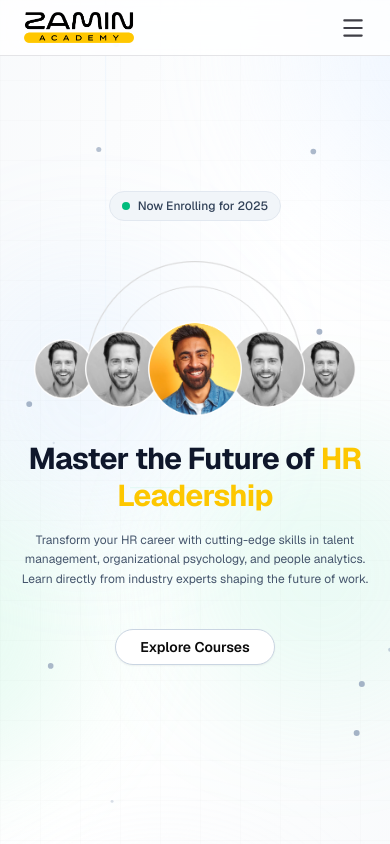
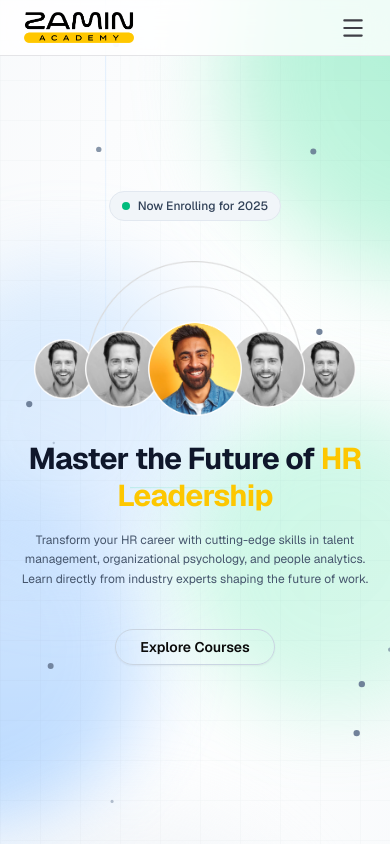
Before and after one commit to uztm/zaminacademy_front, a Next.js app: page / in a window 390 px wide. Shown: the top 844 px of the page. Built offline with nearby package versions, Linux system fonts and the light colour scheme.

Commit message:
Added more visibility to hreo blobs

```diff
--- a/app/page.tsx
+++ b/app/page.tsx
@@ -72,7 +72,7 @@ export default function Home() {
           >
             <Button
               variant="outline"
-              className="rounded-full px-6 sm:px-8 py-4 sm:py-6 text-sm sm:text-base font-semibold border-slate-300 hover:border-yellow-400 hover:bg-yellow-50 transition-colors"
+              className="rounded-full px-6 sm:px-8 py-4 sm:py-6 text-sm sm:text-base font-semibold border-slate-300 hover:border-yellow-400 bg-transparent hover:cursor-pointer transition-colors"
             >
               Explore Courses
             </Button>
--- a/components/animated-background.tsx
+++ b/components/animated-background.tsx
@@ -5,8 +5,9 @@ import { motion } from "framer-motion"
 export default function AnimatedBackground() {
   return (
     <div className="absolute inset-0 overflow-hidden">
+      {/* Blue blob */}
       <motion.div
-        className="absolute -top-40 -right-40 w-80 h-80 bg-gradient-to-br from-blue-200 to-blue-100 rounded-full blur-3xl opacity-30"
+        className="absolute -top-40 -right-40 w-96 h-96 bg-gradient-to-br from-emerald-400 to-emerald-200 rounded-full blur-2xl opacity-50"
         animate={{
           x: [0, 80, -40, 0],
           y: [0, 40, -60, 0],
@@ -20,8 +21,9 @@ export default function AnimatedBackground() {
         }}
       />
 
+      {/* Emerald blob */}
       <motion.div
-        className="absolute top-1/2 -left-40 w-80 h-80 bg-gradient-to-br from-emerald-200 to-emerald-100 rounded-full blur-3xl opacity-30"
+        className="absolute top-1/2 -left-40 w-96 h-96 bg-gradient-to-br from-blue-400 to-blue-200 rounded-full blur-2xl opacity-45"
         animate={{
           x: [0, -80, 40, 0],
           y: [0, -50, 70, 0],
@@ -35,8 +37,9 @@ export default function AnimatedBackground() {
         }}
       />
 
+      {/* Slate blob */}
       <motion.div
-        className="absolute -bottom-40 right-1/4 w-80 h-80 bg-gradient-to-br from-slate-200 to-slate-100 rounded-full blur-3xl opacity-20"
+        className="absolute -bottom-40 right-1/4 w-96 h-96 bg-gradient-to-br from-slate-300 to-slate-100 rounded-full blur-2xl opacity-35"
         animate={{
           x: [0, 50, -70, 0],
           y: [0, 80, -40, 0],
@@ -50,8 +53,9 @@ export default function AnimatedBackground() {
         }}
       />
 
+      {/* Subtle accent blobs */}
       <motion.div
-        className="absolute top-1/4 right-1/3 w-60 h-60 bg-gradient-to-br from-blue-300 to-blue-200 rounded-full blur-3xl opacity-15"
+        className="absolute top-1/4 right-1/3 w-72 h-72 bg-gradient-to-br from-blue-300 to-blue-200 rounded-full blur-2xl opacity-35"
         animate={{
           x: [0, -60, 40, 0],
           y: [0, 30, -50, 0],
@@ -65,7 +69,7 @@ export default function AnimatedBackground() {
       />
 
       <motion.div
-        className="absolute bottom-1/4 left-1/3 w-72 h-72 bg-gradient-to-br from-emerald-300 to-emerald-200 rounded-full blur-3xl opacity-15"
+        className="absolute bottom-1/4 left-1/3 w-80 h-80 bg-gradient-to-br from-emerald-300 to-emerald-200 rounded-full blur-2xl opacity-35"
         animate={{
           x: [0, 70, -50, 0],
           y: [0, -40, 60, 0],
@@ -78,8 +82,8 @@ export default function AnimatedBackground() {
         }}
       />
 
-      {/* Animated grid lines */}
-      <svg className="absolute inset-0 w-full h-full opacity-5" width="100%" height="100%">
+      {/* Animated grid overlay */}
+      <svg className="absolute inset-0 w-full h-full opacity-10 text-slate-600" width="100%" height="100%">
         <defs>
           <pattern id="grid" width="40" height="40" patternUnits="userSpaceOnUse">
             <path d="M 40 0 L 0 0 0 40" fill="none" stroke="currentColor" strokeWidth="0.5" />
@@ -88,10 +92,11 @@ export default function AnimatedBackground() {
         <rect width="100%" height="100%" fill="url(#grid)" />
       </svg>
 
+      {/* Floating particles */}
       {[...Array(12)].map((_, i) => (
         <motion.div
           key={i}
-          className="absolute w-1 h-1 bg-slate-400 rounded-full"
+          className="absolute w-1 h-1 bg-slate-500 rounded-full"
           style={{
             left: `${Math.random() * 100}%`,
             top: `${Math.random() * 100}%`,
@@ -99,8 +104,8 @@ export default function AnimatedBackground() {
           animate={{
             y: [0, -40, 0],
             x: [0, Math.random() * 30 - 15, 0],
-            opacity: [0.2, 0.8, 0.2],
-            scale: [0.5, 1.5, 0.5],
+            opacity: [0.3, 0.9, 0.3],
+            scale: [0.5, 1.6, 0.5],
           }}
           transition={{
             duration: 5 + i * 0.8,
@@ -110,10 +115,11 @@ export default function AnimatedBackground() {
         />
       ))}
 
+      {/* Subtle gradient lines */}
       <motion.div
-        className="absolute top-0 left-1/4 w-px h-1/2 bg-gradient-to-b from-blue-300 to-transparent opacity-10"
+        className="absolute top-0 left-1/4 w-px h-1/2 bg-gradient-to-b from-blue-400 to-transparent opacity-20"
         animate={{
-          opacity: [0.05, 0.15, 0.05],
+          opacity: [0.1, 0.2, 0.1],
           x: [0, 10, 0],
         }}
         transition={{
@@ -124,9 +130,9 @@ export default function AnimatedBackground() {
       />
 
       <motion.div
-        className="absolute top-1/2 right-1/3 w-1/3 h-px bg-gradient-to-r from-emerald-300 to-transparent opacity-10"
+        className="absolute top-1/2 right-1/3 w-1/3 h-px bg-gradient-to-r from-emerald-400 to-transparent opacity-20"
         animate={{
-          opacity: [0.05, 0.15, 0.05],
+          opacity: [0.1, 0.2, 0.1],
           y: [0, -10, 0],
         }}
         transition={{
```
